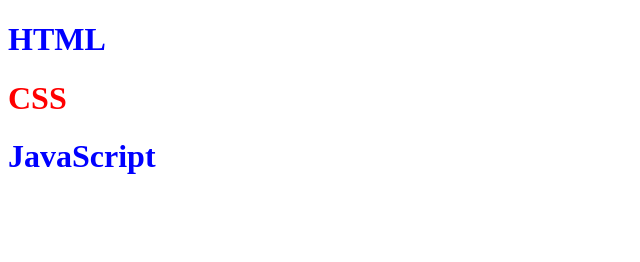
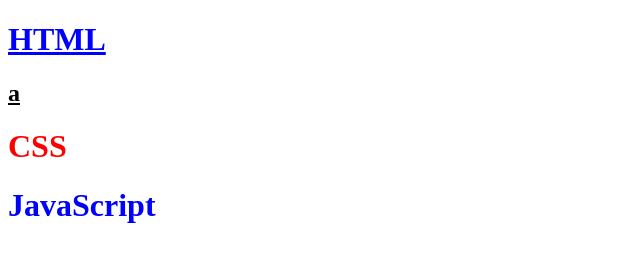
Before and after one commit to eunjiP/daeguAI_6, a plain HTML site: page css/1.html in a window 1280 px wide. Shown: the whole page, without its empty margins (0-640 px from the left). Drawn offline with Linux system fonts and the light colour scheme.

Commit message:
css > 선택자

```diff
--- a/css/1.html
+++ b/css/1.html
@@ -5,16 +5,23 @@
     <meta name="viewport" content="width=device-width, initial-scale=1.0">
     <title>css</title>
     <style>
-        /*css를 웹페이지에 삽입하는 두번째 실행방법 : style태그에 css코드를 넣는다.
-        선택자와 선언으로 문법이 이루어진다*/
+        /*
+        * css를 웹페이지에 삽입하는 두번째 실행방법 : style태그에 css코드를 넣는다.(태그방식)
+        * 선택자와 선언으로 문법이 이루어진다.
+        */
         h1{
             color: blue;
+        }
+        /*class*/
+        .u {
+            text-decoration: underline;
         }
     </style>
 </head>
 <body>
-    <h1>HTML</h1>
-    <!--css를 웹페이지에 삽입하는 첫번째 실행방법 : style시트에 css 문법을 적는다.-->
+    <h1 class="u">HTML</h1>
+    <!--css를 웹페이지에 삽입하는 첫번째 실행방법 : style시트에 css 문법을 적는다.(inline방식)-->
+    <h2 class="u">a</h2>
     <h1 style="color:red">CSS</h1>
     <h1>JavaScript</h1>
 </body>
```
